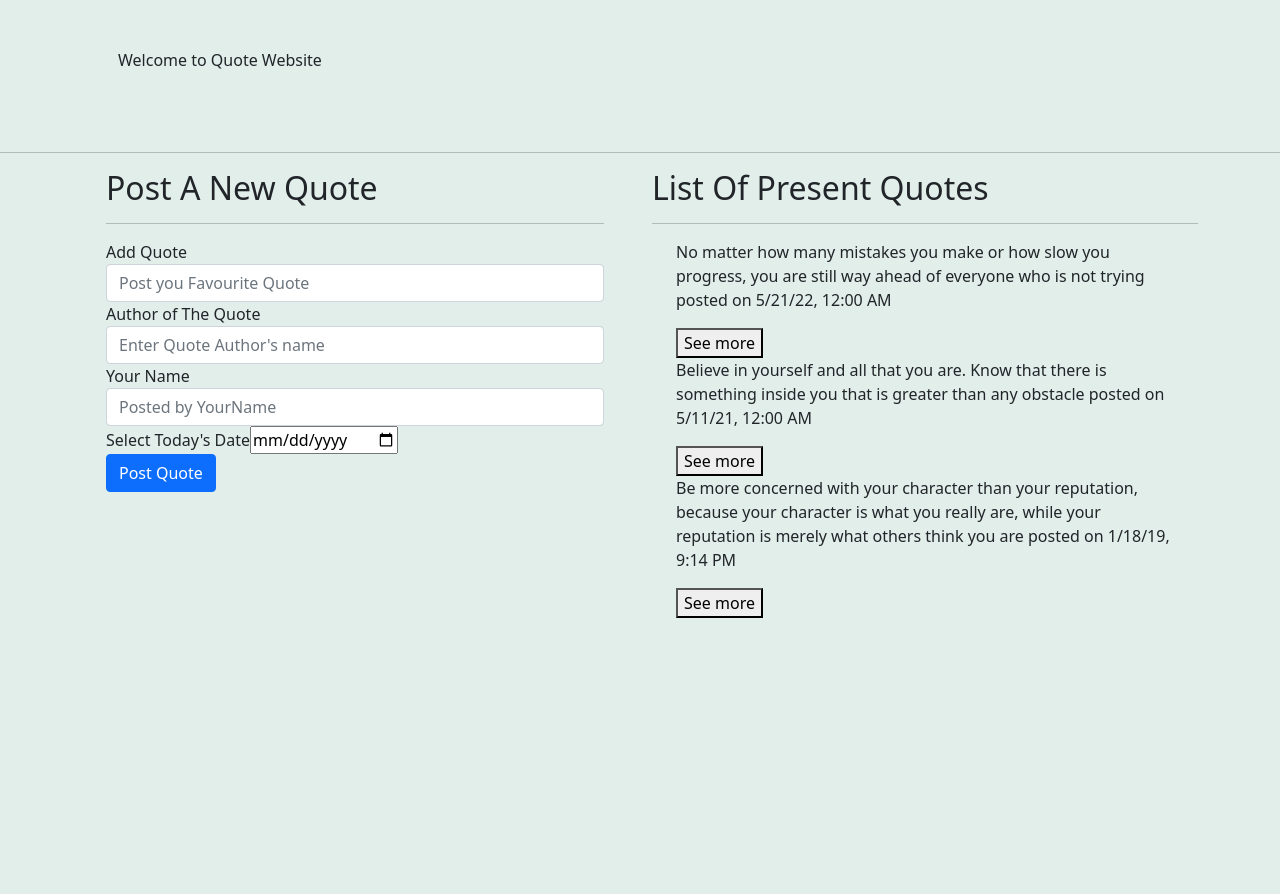
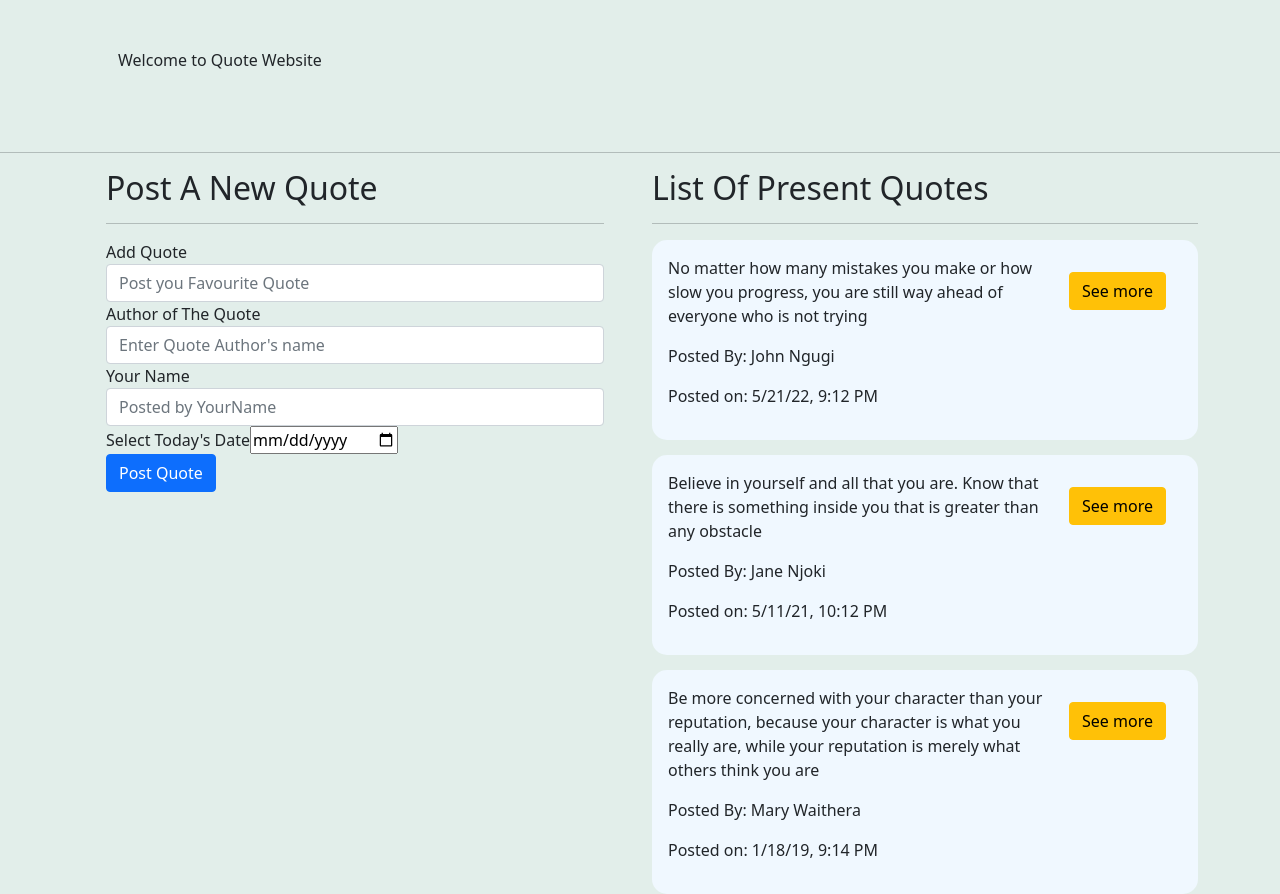
Before and after one commit to danknjoroge/Quotes, an Angular app: page / in a window 1280 px wide. Before the commit the page ends 800 px from the top, so only its background shows below. Built offline with nearby package versions, Linux system fonts and the light colour scheme.

Commit message:
added color on buttons

```diff
--- a/src/app/quote/quote.component.css
+++ b/src/app/quote/quote.component.css
@@ -0,0 +1,11 @@
+.btn{
+    display: flex;
+    justify-content: space-between;
+    float: right;
+
+}
+.cont{
+    background-color: aliceblue;
+    margin-top: 15px;
+    border-radius: 15px;
+}
--- a/src/app/quote/quote.component.html
+++ b/src/app/quote/quote.component.html
@@ -7,13 +7,16 @@
         <div class="col-md-6">
             <app-quote-form (addQuote)="addNewQuote($event) "></app-quote-form>
         </div>
-        <div class="col-md-6">
+        <div class="col-md-6 ">
             <h2>List Of Present Quotes</h2>
             <hr>
-            <div *ngFor=" let quote of quotes; let i = index" class="container">
-                <p > {{quote.quote}} posted on {{quote.postDate|date:'short'}}</p>
-                <button (click)='toggleDetails(i)'>See more</button>
+            <div *ngFor=" let quote of quotes; let i = index" class="container p-3 cont">
+                <button (click)='toggleDetails(i)' class="btn btn-warning m-3">See more</button>
+
+                <p > {{quote.quote}} </p>
                 <app-quote-details *ngIf='quote.showAuthor' [quote]='quote' (isComplete) = 'deleteQuote($event,i)'></app-quote-details>
+                <p>Posted By: {{quote.submitter}}</p>
+                <p>Posted on: {{quote.postDate|date:'short'}}</p>
             </div>
         </div>
     </div>
--- a/src/app/quote/quote.component.ts
+++ b/src/app/quote/quote.component.ts
@@ -8,8 +8,8 @@ import { Quote } from '../quote';
 })
 export class QuoteComponent implements OnInit {
   quotes: Quote[] = [
-    new Quote(1, 'No matter how many mistakes you make or how slow you progress, you are still way ahead of everyone who is not trying', 'Tony Robins','John Ngugi', new Date(2022,4,21)),
-    new Quote(1, 'Believe in yourself and all that you are. Know that there is something inside you that is greater than any obstacle', 'Christian Larson','Jane Njoki', new Date(2021,4,11)),
+    new Quote(1, 'No matter how many mistakes you make or how slow you progress, you are still way ahead of everyone who is not trying', 'Tony Robins','John Ngugi', new Date(2022,4,21,21,12)),
+    new Quote(1, 'Believe in yourself and all that you are. Know that there is something inside you that is greater than any obstacle', 'Christian Larson','Jane Njoki', new Date(2021,4,11,22,12)),
     new Quote(1, 'Be more concerned with your character than your reputation, because your character is what you really are, while your reputation is merely what others think you are', 'John Wooden','Mary Waithera', new Date(2019,0,18, 21,14)),
 
   ];
```
